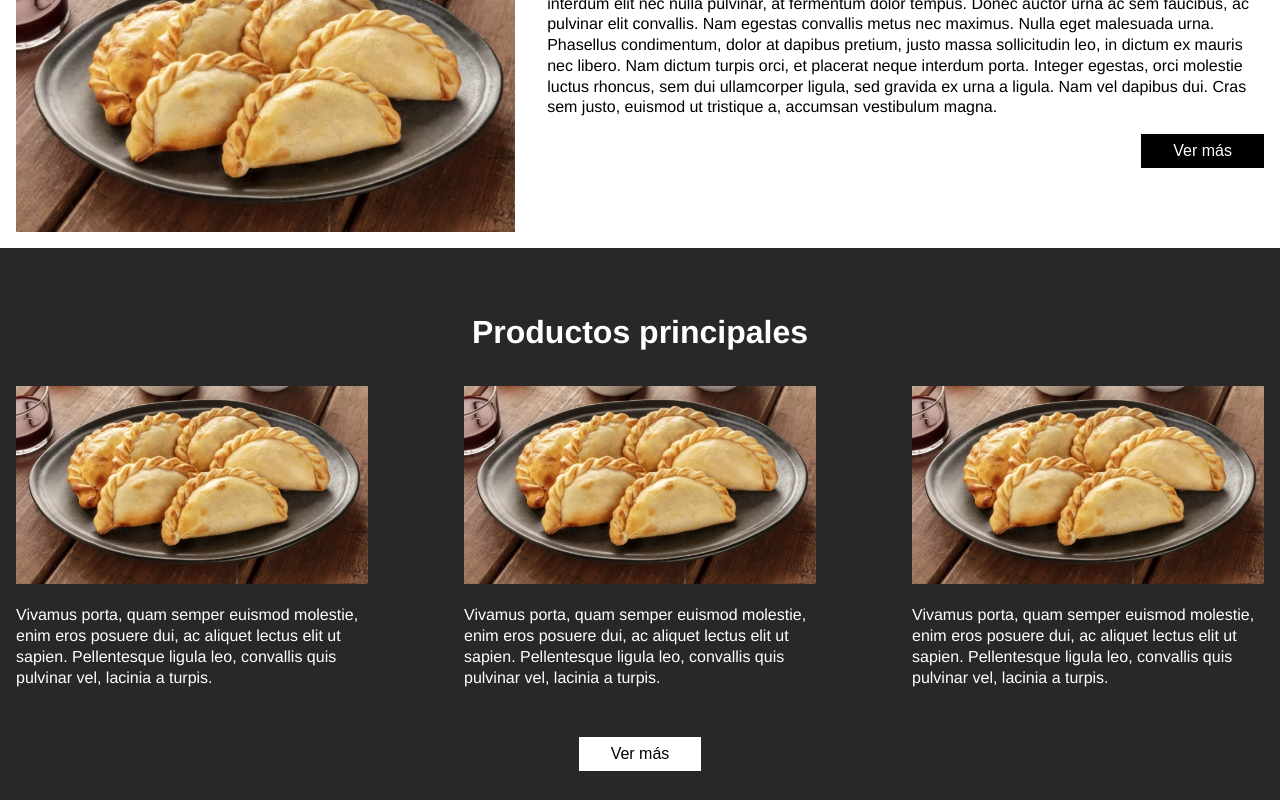
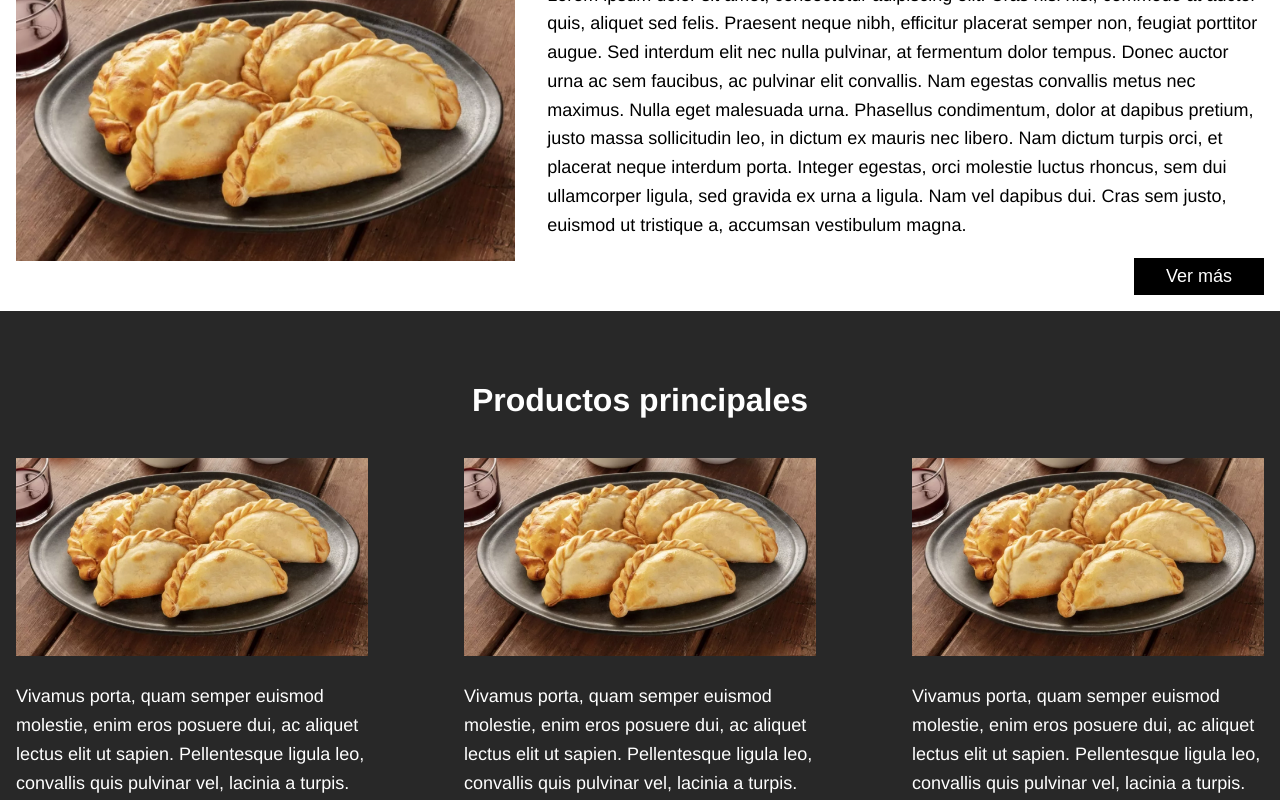
Before and after one commit to sebasmoles/bendita-empanada-es, a Vue app: page / in a window 1280 px wide. Shown: the part 920-1720 px from the top of the page. Built offline with nearby package versions, Linux system fonts and the light colour scheme.

Commit message:
estilo(app): cambios a medidas

```diff
--- a/src/App.vue
+++ b/src/App.vue
@@ -36,9 +36,9 @@
 	body {
 		margin: 0;
 		padding: 0;
-		line-height: 1.3;
+		line-height: 1.6;
 		font-family: Avenir, Helvetica, Arial, sans-serif;
-		font-size: 1rem;
+		font-size: 1.125rem;
 		color: black;
 		background-color: white;
 	}
@@ -67,7 +67,7 @@
 	button {
 		color: white;
 		background-color: black;
-		font-size: 1rem;
+		font-size: 1.125rem;
 		border: none;
 		padding: 0.5rem 2rem;
 		cursor: pointer;
```
